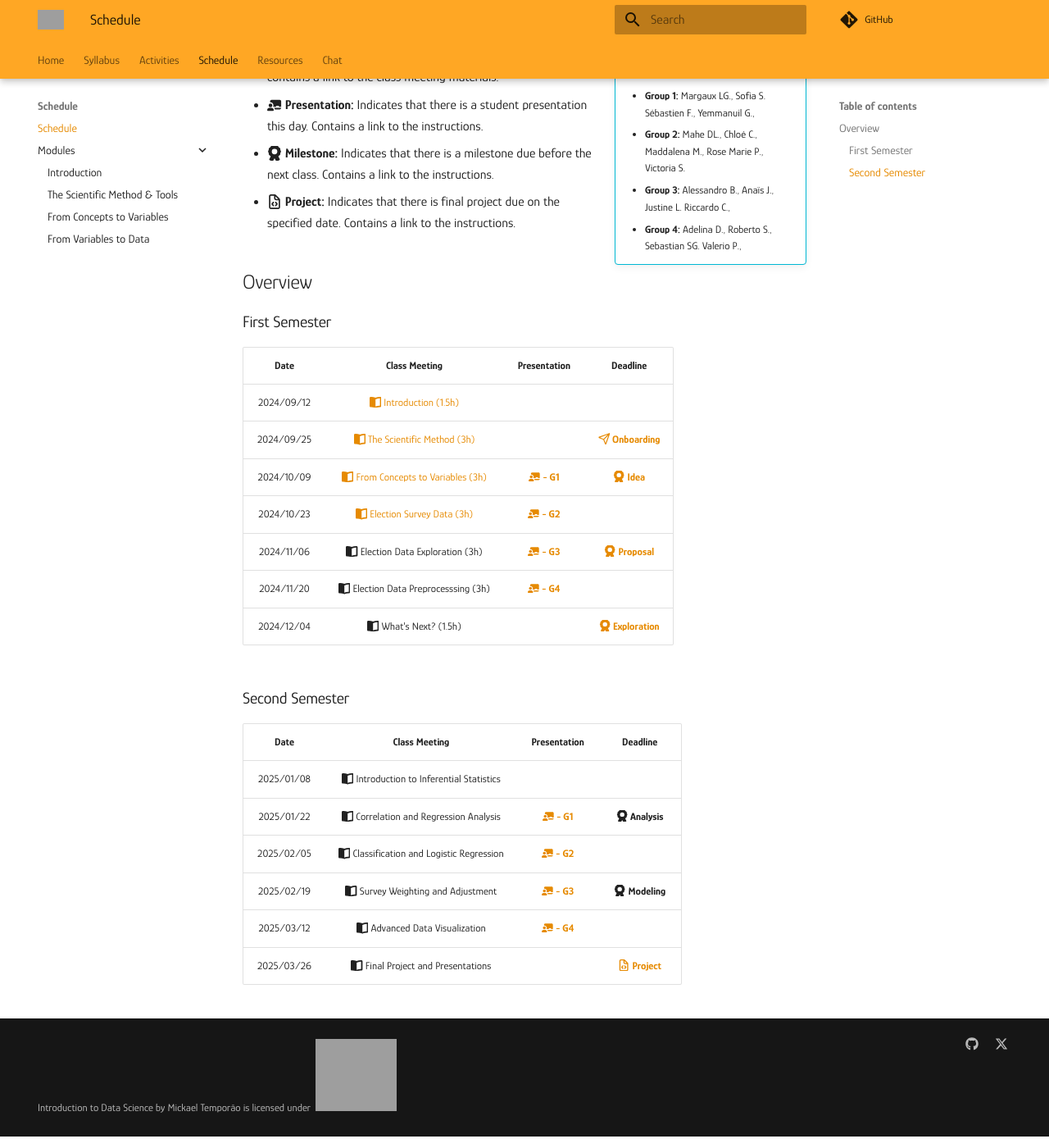
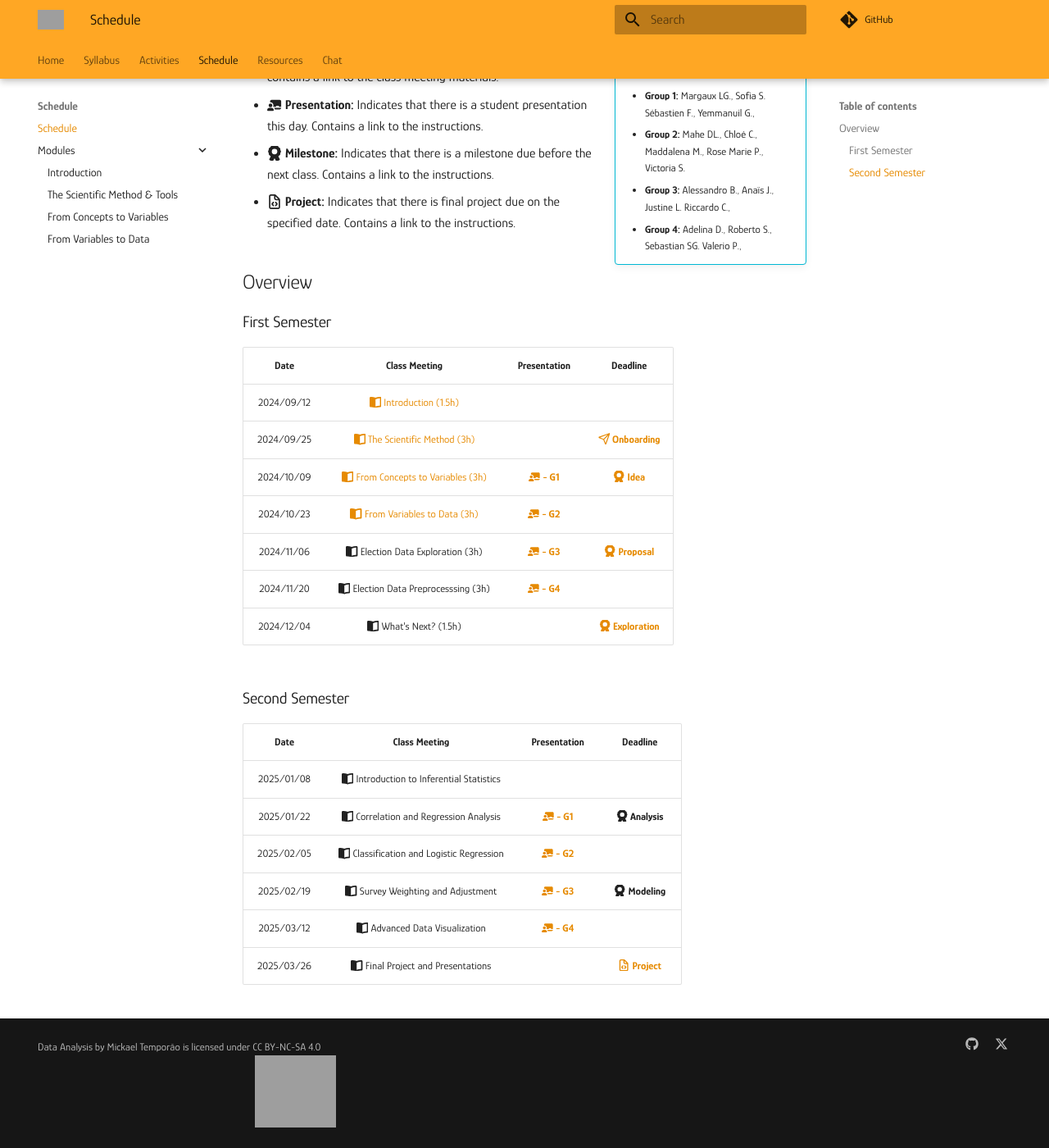
Before and after one commit to mickaeltemporao/data-analysis, an MkDocs documentation site: the page built from docs/schedule.md, in a window 1280 px wide and 1400 px high, scrolled down 238 px. Shown: the whole window at 82% size. Built offline with MkDocs 1.6.1 and Material for MkDocs 9.7.7, drawn with Linux system fonts in a browser that asks for light colours; comment, search, counter and statistics services are not loaded; grey boxes are pictures that could not be loaded.

Commit message:
update link in schedule

```diff
--- a/docs/schedule.md
+++ b/docs/schedule.md
@@ -23,7 +23,7 @@
 | 2024/09/12 | [:fontawesome-solid-book-open: Introduction (1.5h)](modules/introduction.md)                |                                                                            |          |
 | 2024/09/25 | [:fontawesome-solid-book-open: The Scientific Method (3h)](modules/scientific-method.md)                |                                                                            | [**:fontawesome-regular-paper-plane: Onboarding**](resources/onboarding.md) |
 | 2024/10/09 | [:fontawesome-solid-book-open: From Concepts to Variables (3h)](modules/variables.md)   |[**:fontawesome-solid-chalkboard-user: - G1**](activities/participation.md) | [**:fontawesome-solid-award: Idea**](https://colab.research.google.com/github/mickaeltemporao/data-analysis/blob/main/materials/assignment-1.ipynb)     |
-| 2024/10/23 | [:fontawesome-solid-book-open: Election Survey Data (3h)](modules/forthcoming.md)       |[**:fontawesome-solid-chalkboard-user: - G2**](activities/participation.md) | |
+| 2024/10/23 | [:fontawesome-solid-book-open: From Variables to Data (3h)](modules/data.md)       |[**:fontawesome-solid-chalkboard-user: - G2**](activities/participation.md) | |
 | 2024/11/06 | :fontawesome-solid-book-open: Election Data Exploration (3h)    |[**:fontawesome-solid-chalkboard-user: - G3**](activities/participation.md) | [**:fontawesome-solid-award: Proposal**](https://colab.research.google.com/github/mickaeltemporao/data-analysis/blob/main/materials/assignment-2.ipynb)     |
 | 2024/11/20 | :fontawesome-solid-book-open: Election Data Preprocesssing (3h) |[**:fontawesome-solid-chalkboard-user: - G4**](activities/participation.md) | |
 | 2024/12/04 | :fontawesome-solid-book-open: What's Next? (1.5h)                                                                                |                                                                            | [**:fontawesome-solid-award: Exploration**](https://colab.research.google.com/github/mickaeltemporao/data-analysis/blob/main/materials/assignment-3.ipynb) |
--- a/mkdocs.yml
+++ b/mkdocs.yml
@@ -98,4 +98,4 @@
   - Chat: "https://teams.microsoft.com/l/channel/19%3Avu56gi47cWMRcApqmqVDMcIfFqH2ii-xZfqAngUNH7w1%40thread.tacv2/General?groupId=5a6b90cb-a892-49a9-ad95-ad20235b7673&tenantId=d9315e4a-c1e0-43e9-b21d-2e94e2cafc7f"
   # - Chat: "https://gitter.im/ScPoBx/data-analysis"
 
-copyright: <p xmlns:cc="http://creativecommons.org/ns#" xmlns:dct="http://purl.org/dc/terms/"><span property="dct:title">Introduction to Data Science</span> by <span property="cc:attributionName">Mickael Temporão</span> is licensed under <a href="http://creativecommons.org/licenses/by-nc-sa/4.0/?ref=chooser-v1" target="_blank" rel="license noopener noreferrer" style="display:inline-block;"><img style="height:22px!important;margin-left:3px;vertical-align:text-bottom;" src="https://mirrors.creativecommons.org/presskit/icons/cc.svg?ref=chooser-v1"><img style="height:22px!important;margin-left:3px;vertical-align:text-bottom;" src="https://mirrors.creativecommons.org/presskit/icons/by.svg?ref=chooser-v1"><img style="height:22px!important;margin-left:3px;vertical-align:text-bottom;" src="https://mirrors.creativecommons.org/presskit/icons/nc.svg?ref=chooser-v1"><img style="height:22px!important;margin-left:3px;vertical-align:text-bottom;" src="https://mirrors.creativecommons.org/presskit/icons/sa.svg?ref=chooser-v1"></a></p>
+copyright: <p xmlns:cc="http://creativecommons.org/ns#" xmlns:dct="http://purl.org/dc/terms/"><span property="dct:title">Data Analysis</span> by <span property="cc:attributionName">Mickael Temporão</span> is licensed under <a href="https://creativecommons.org/licenses/by-nc-sa/4.0/?ref=chooser-v1" target="_blank" rel="license noopener noreferrer" style="display:inline-block;">CC BY-NC-SA 4.0<img style="height:22px!important;margin-left:3px;vertical-align:text-bottom;" src="https://mirrors.creativecommons.org/presskit/icons/cc.svg?ref=chooser-v1" alt=""><img style="height:22px!important;margin-left:3px;vertical-align:text-bottom;" src="https://mirrors.creativecommons.org/presskit/icons/by.svg?ref=chooser-v1" alt=""><img style="height:22px!important;margin-left:3px;vertical-align:text-bottom;" src="https://mirrors.creativecommons.org/presskit/icons/nc.svg?ref=chooser-v1" alt=""><img style="height:22px!important;margin-left:3px;vertical-align:text-bottom;" src="https://mirrors.creativecommons.org/presskit/icons/sa.svg?ref=chooser-v1" alt=""></a></p>
```
